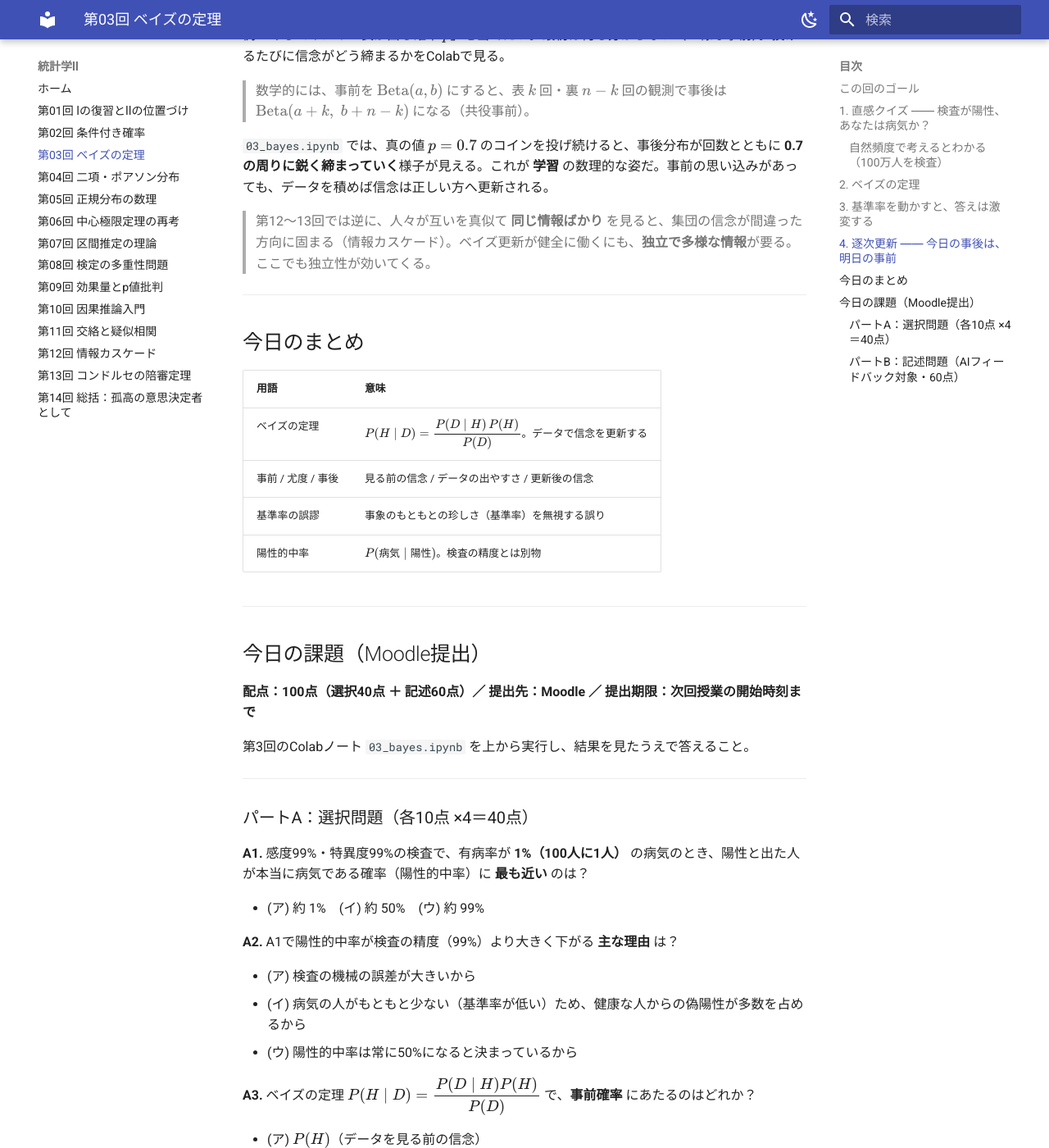
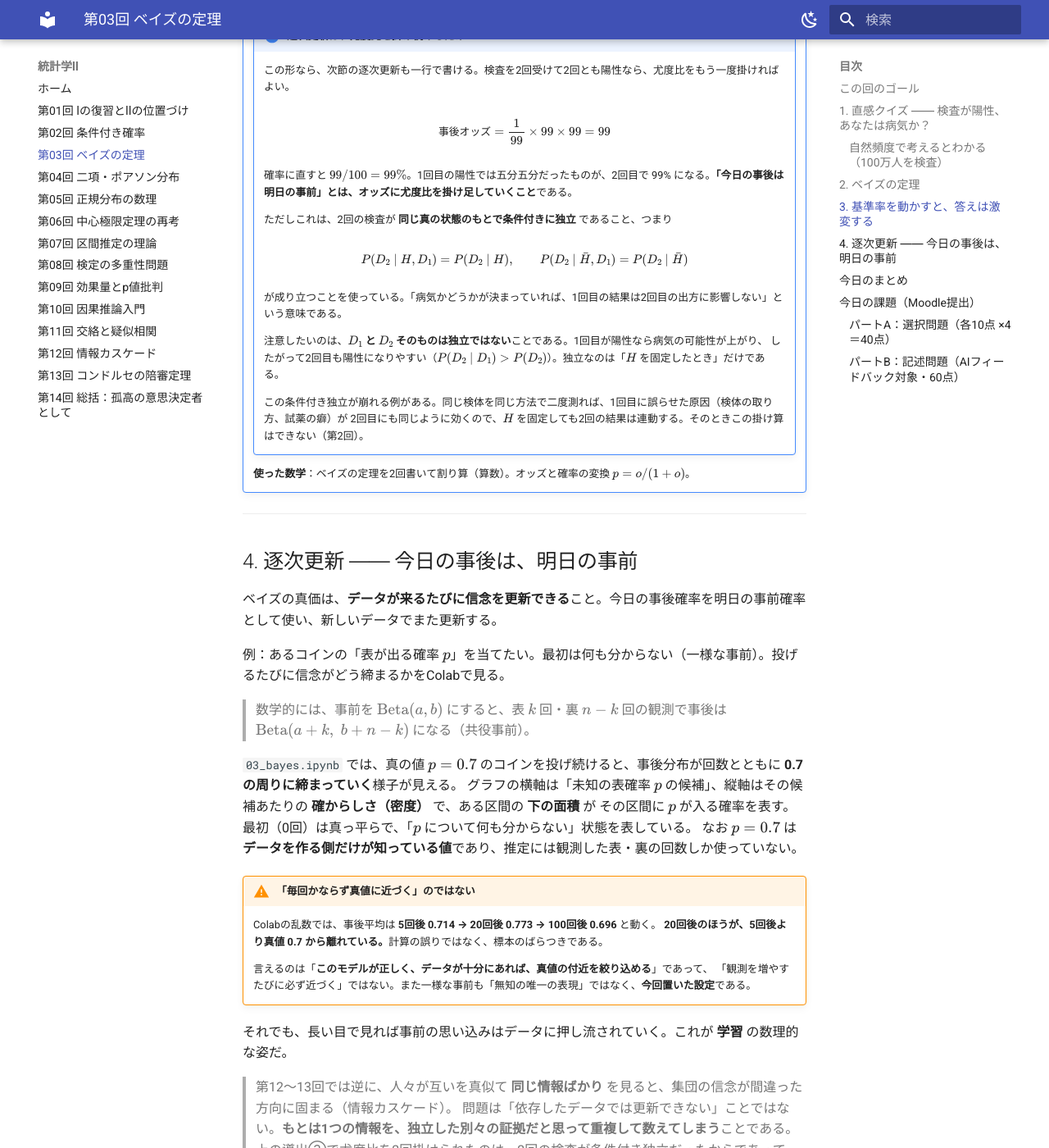
Before and after one commit to aonoa68/toukei-2, an MkDocs documentation site: the page built from docs/03_bayes.md, in a window 1280 px wide and 1400 px high, scrolled down 5297 px. Shown: the whole window at 82% size. Built offline with MkDocs 1.6.1 and Material for MkDocs 9.7.7, drawn with Linux system fonts in a browser that asks for light colours; some of the changed text lies outside the part shown.

Commit message:
第3回「ベイズの定理」の指摘を反映（有病率の誤記・条件付き独立・非単調性）
Colab 03_bayes.ipynb
- cell 4「1000人に1人」→「100人に1人」（cell 2/3 の有病率1%と不整合だった）
- cell 4 偽陽性は真陽性と「ちょうど同数」（100万人で9,900人ずつ）と明示
- cell 5「有病率 0.1%」「事前 0.1%」→「1%」
- cell 3「コイン投げと変わらない」を削除し「有病率1%のもとでの答え」と限定
- cell 11 事後平均が 5回0.714→20回0.773→100回0.696 と非単調であることを明記。
  「データを積めば正しい方へ更新される」という断定をやめ、
  グラフの軸（横=pの候補／縦=密度、面積が確率）と一様事前が設定であることを説明
- cell 11 情報カスケードの記述を「依存した情報を独立な証拠として重複計上してはいけない」に
- まとめ「稀な病気では約50%」→「有病率1%では約50%（0.1%なら約9%、10%なら約92%）」

docs/03_bayes.md
- §1「コイン投げと変わらない」を削除。50%は有病率1%のもとでの値だと限定
- §2 に記号の対応表（H / H̄ / D）と、偽陽性率 = 1−特異度 の説明を追加
- 導出② P(D|H̄)=1−0.99 と余事象であることを明示
- 導出③ 反復検査の前提を「独立」→「同じ真の状態のもとでの条件付き独立」に修正。
  P(D2|H,D1)=P(D2|H) を式で示し、D1 と D2 自体は独立でないことを注記
- §4 非単調性の warning を追加。グラフの軸と p=0.7 がデータ生成側の値であることを説明。
  情報カスケードを「重複計上」の問題として書き直し
- A2(イ)「偽陽性が多数を占める」→「真陽性と同じくらいの人数になる」（実際は同数）
- B1 に有病率1%の条件を明記

slides/03.md
- 「答え：約50%」に（有病率1%のもとでの値）を付記
- P(A|B) ≠ P(B|A) → 「一般には等しいとは限らない」

Co-Authored-By: Claude Opus 5 (1M context) <noreply@anthropic.com>
Claude-Session: https://claude.ai/code/session_01VNG6MY7caqH6ZBqg92AUZE

```diff
--- a/docs/03_bayes.md
+++ b/docs/03_bayes.md
@@ -41,7 +41,9 @@
 
 **問い：あなたが本当に病気である確率は？**
 
-直感は「99%の精度だから99%くらい」と答える。だが正解は **約50%** ―― コイン投げと変わらない。
+直感は「99%の精度だから99%くらい」と答える。だが正解は **約50%** である。
+検査の性能が低いのではない。**50%という数字は、この有病率1%のもとでの答え**であって、
+「どんな病気でも五分五分」でも「検査が当てずっぽうと同じ」でもない（有病率を変えると下の第3節のように大きく変わる）。
 
 ### 自然頻度で考えるとわかる（100万人を検査）
 
@@ -73,6 +75,22 @@ $$\underbrace{P(H\mid D)}_{\text{事後確率}} = \frac{\overbrace{P(D\mid H)}^{
 | 尤度 $P(D\mid H)$ | その仮説のもとでデータが出る確率 | 感度 99% |
 | 事後確率 $P(H\mid D)$ | データを見た後に更新した信念 | 陽性的中率 50% |
 
+!!! note "記号の対応（この回でずっと使う）"
+    - $H$ … 仮説（hypothesis）。この例では「**病気である**」
+    - $\bar{H}$ … その否定。「**健康である**」
+    - $D$ … 観測されたデータ（data）。この例では「**検査が陽性**」
+
+    検査の3つの数値は、この記号ではこう書ける。
+
+    | 検査の用語 | 記号 | 値 |
+    |---|---|---|
+    | 感度 | $P(D\mid H)$ | 0.99 |
+    | 特異度 | $P(\bar{D}\mid\bar{H})$ | 0.99 |
+    | 偽陽性率 | $P(D\mid\bar{H}) = 1-\text{特異度}$ | 0.01 |
+
+    特異度は「健康な人を**陰性**と正しく言える確率」なので、健康な人が**陽性**になる確率は
+    その余事象、つまり $1-$ 特異度 $=0.01$ になる。
+
 **ベイズの定理＝データで信念を更新する計算。** 事前 1% が、陽性というデータで 50% に更新された。
 
 ???+ note "導出①：ベイズの定理は、定義を2通りに書いただけ"
@@ -97,7 +115,7 @@ $$\underbrace{P(H\mid D)}_{\text{事後確率}} = \frac{\overbrace{P(D\mid H)}^{
 
     $$P(D) = \underbrace{P(D\mid H)\,P(H)}_{\text{真陽性}} \;+\; \underbrace{P(D\mid \bar{H})\,P(\bar{H})}_{\text{偽陽性}}$$
 
-    数値を入れる。感度 $P(D\mid H)=0.99$、有病率 $P(H)=0.01$。特異度が 99% なので、健康な人が誤って陽性になる確率は $P(D\mid\bar{H})=0.01$。
+    数値を入れる。感度 $P(D\mid H)=0.99$、有病率 $P(H)=0.01$。特異度が 99% なので、健康な人が誤って陽性になる確率はその余事象で $P(D\mid\bar{H})=1-0.99=0.01$（偽陽性率）。
 
     $$P(D) = 0.99\times 0.01 \;+\; 0.01\times 0.99 = 0.0099 + 0.0099 = 0.0198$$
 
@@ -155,7 +173,17 @@ $$\underbrace{P(H\mid D)}_{\text{事後確率}} = \frac{\overbrace{P(D\mid H)}^{
 
         確率に直すと $99/100 = 99\%$。1回目の陽性では五分五分だったものが、2回目で 99% になる。**「今日の事後は明日の事前」とは、オッズに尤度比を掛け足していくこと**である。
 
-        ただしこれは2回の検査が **独立** であることを使っている。同じ検体を同じ方法で二度測れば、1回目に誤った原因は2回目にも効くので独立にならず、掛け算はできない（第2回）。
+        ただしこれは、2回の検査が **同じ真の状態のもとで条件付きに独立** であること、つまり
+
+        $$P(D_2\mid H, D_1)=P(D_2\mid H), \qquad P(D_2\mid \bar{H}, D_1)=P(D_2\mid \bar{H})$$
+
+        が成り立つことを使っている。「病気かどうかが決まっていれば、1回目の結果は2回目の出方に影響しない」という意味である。
+
+        注意したいのは、**$D_1$ と $D_2$ そのものは独立ではない**ことである。1回目が陽性なら病気の可能性が上がり、
+        したがって2回目も陽性になりやすい（$P(D_2\mid D_1) > P(D_2)$）。独立なのは「$H$ を固定したとき」だけである。
+
+        この条件付き独立が崩れる例がある。同じ検体を同じ方法で二度測れば、1回目に誤らせた原因（検体の取り方、試薬の癖）が
+        2回目にも同じように効くので、$H$ を固定しても2回の結果は連動する。そのときこの掛け算はできない（第2回）。
 
     **使った数学**：ベイズの定理を2回書いて割り算（算数）。オッズと確率の変換 $p = o/(1+o)$。
 
@@ -169,9 +197,23 @@ $$\underbrace{P(H\mid D)}_{\text{事後確率}} = \frac{\overbrace{P(D\mid H)}^{
 
 > 数学的には、事前を $\mathrm{Beta}(a,b)$ にすると、表 $k$ 回・裏 $n-k$ 回の観測で事後は $\mathrm{Beta}(a+k,\;b+n-k)$ になる（共役事前）。
 
-`03_bayes.ipynb` では、真の値 $p=0.7$ のコインを投げ続けると、事後分布が回数とともに **0.7 の周りに鋭く締まっていく**様子が見える。これが **学習** の数理的な姿だ。事前の思い込みがあっても、データを積めば信念は正しい方へ更新される。
+`03_bayes.ipynb` では、真の値 $p=0.7$ のコインを投げ続けると、事後分布が回数とともに **0.7 の周りに締まっていく**様子が見える。
+グラフの横軸は「未知の表確率 $p$ の候補」、縦軸はその候補あたりの **確からしさ（密度）** で、ある区間の **下の面積** が
+その区間に $p$ が入る確率を表す。最初（0回）は真っ平らで、「$p$ について何も分からない」状態を表している。
+なお $p=0.7$ は**データを作る側だけが知っている値**であり、推定には観測した表・裏の回数しか使っていない。
 
-> 第12〜13回では逆に、人々が互いを真似て **同じ情報ばかり** を見ると、集団の信念が間違った方向に固まる（情報カスケード）。ベイズ更新が健全に働くにも、**独立で多様な情報**が要る。ここでも独立性が効いてくる。
+!!! warning "「毎回かならず真値に近づく」のではない"
+    Colabの乱数では、事後平均は **5回後 0.714 → 20回後 0.773 → 100回後 0.696** と動く。
+    **20回後のほうが、5回後より真値 0.7 から離れている。**計算の誤りではなく、標本のばらつきである。
+
+    言えるのは「**このモデルが正しく、データが十分にあれば、真値の付近を絞り込める**」であって、
+    「観測を増やすたびに必ず近づく」ではない。また一様な事前も「無知の唯一の表現」ではなく、**今回置いた設定**である。
+
+それでも、長い目で見れば事前の思い込みはデータに押し流されていく。これが **学習** の数理的な姿だ。
+
+> 第12〜13回では逆に、人々が互いを真似て **同じ情報ばかり** を見ると、集団の信念が間違った方向に固まる（情報カスケード）。
+> 問題は「依存したデータでは更新できない」ことではない。**もとは1つの情報を、独立した別々の証拠だと思って重複して数えてしまう**ことである。
+> 上の導出③で尤度比を2回掛けられたのは、2回の検査が条件付き独立だったからであって、同じ噂を10人から聞いても尤度比を10回掛けてはいけない。
 
 ---
 
@@ -203,7 +245,7 @@ $$\underbrace{P(H\mid D)}_{\text{事後確率}} = \frac{\overbrace{P(D\mid H)}^{
 **A2.** A1で陽性的中率が検査の精度（99%）より大きく下がる **主な理由** は？
 
 - (ア) 検査の機械の誤差が大きいから
-- (イ) 病気の人がもともと少ない（基準率が低い）ため、健康な人からの偽陽性が多数を占めるから
+- (イ) 病気の人がもともと少ない（基準率が低い）ため、健康な人から出る偽陽性が、真陽性と同じくらいの人数になるから
 - (ウ) 陽性的中率は常に50%になると決まっているから
 
 **A3.** ベイズの定理 $P(H\mid D)=\dfrac{P(D\mid H)P(H)}{P(D)}$ で、**事前確率** にあたるのはどれか？
@@ -222,7 +264,7 @@ $$\underbrace{P(H\mid D)}_{\text{事後確率}} = \frac{\overbrace{P(D\mid H)}^{
 
 ### パートB：記述問題（AIフィードバック対象・60点）
 
-**B1.（30点）** 感度99%・特異度99%という高性能の検査でも、稀な病気では陽性的中率が約50%にしかならない。**なぜそうなるのか** を、4〜6文で説明しなさい。次の2点に必ず触れること。
+**B1.（30点）** 感度99%・特異度99%という高性能の検査でも、**有病率が1%の病気では**陽性的中率が約50%にしかならない。**なぜそうなるのか** を、4〜6文で説明しなさい。次の2点に必ず触れること。
 
 1. 「基準率（有病率）」という言葉を使い、なぜ偽陽性が無視できないほど出るのか
 2. 直感が外す原因を、第2回で学んだ「条件付き確率の向き」と結びつけて
```
Also changed, not shown: docs/slides/03.html (+2 -1 lines), slides/03.md (+3 -1 lines), 2 other files.
